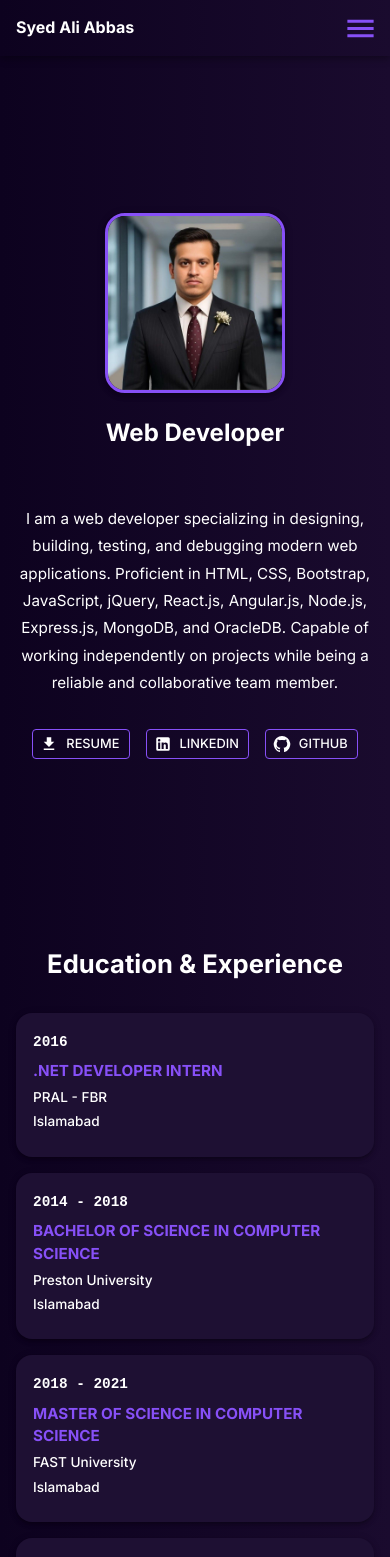
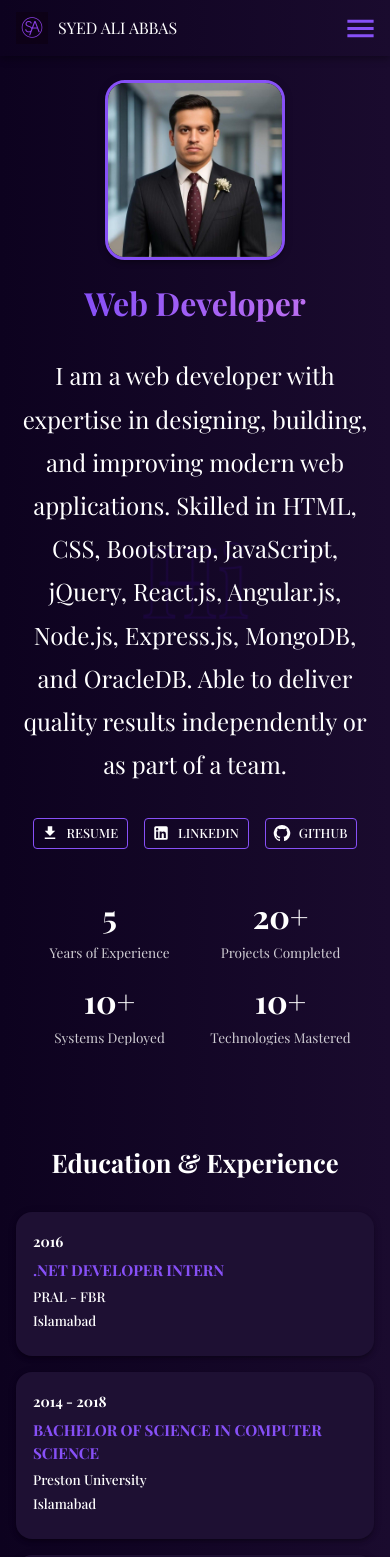
Before and after one commit to aliabbas512/sa-portfolio, a React app: page /#home in a window 390 px wide. Shown: the top 1557 px of the page. Built offline with nearby package versions, Linux system fonts and the light colour scheme.

Commit message:
home+footer+fontfamily update

```diff
--- a/public/index.html
+++ b/public/index.html
@@ -2,15 +2,15 @@
 <html lang="en">
 <head>
   <meta charset="UTF-8" />
-  <title>Portfolio</title>
+  <title>Syed Ali - Portfolio</title>
   <meta name="viewport" content="width=device-width, initial-scale=1.0" />
   <!-- Google Font: Inter -->
-  <link href="https://fonts.googleapis.com/css2?family=Inter:wght@400;500;600;700&display=swap" rel="stylesheet" />
+  <link href="https://fonts.googleapis.com/css2?family=Playfair+Display:wght@400;500;600;700&display=swap" rel="stylesheet" />
   <link rel="icon" type="image/png" href="/images/logo.png" />
   <style>
     body {
       margin: 0;
-      font-family: 'Inter', sans-serif;
+      font-Family: "'Playfair Display', serif";
       background-color: #0F172A;
       /* Dark theme background */
       color: #F8FAFC;
--- a/src/components/Header.tsx
+++ b/src/components/Header.tsx
@@ -11,6 +11,7 @@ import {
   ListItemButton,
   ListItemText,
   useMediaQuery,
+  Box
 } from "@mui/material";
 import MenuIcon from "@mui/icons-material/Menu";
 import { motion, Variants } from "framer-motion";
@@ -64,14 +65,28 @@ const Header = () => {
       }}
     >
       <MotionToolbar initial="hidden" animate="visible" variants={headerVariants}>
+        {/* Logo + Name */}
+        <Box sx={{ display: "flex", alignItems: "center", flexGrow: 1 }}>
+          <motion.img
+            src="/images/logo.png"
+            alt="Logo"
+            style={{
+              width: isMobile ? 32 : 42,
+              height: "auto",
+              marginRight: 10,
+              userSelect: "none",
+            }}
+            initial={{ opacity: 0, x: -30 }}
+            animate={{ opacity: 1, x: 0 }}
+            transition={{ duration: 0.35, delay: 0.05, ease: "easeOut" }}
+          />
           <MotionTypography
-          variant="h6"
+            variant="h1"
             sx={{
-            flexGrow: 1,
-            fontWeight: "bold",
               fontSize: isMobile ? "1rem" : "1.5rem",
               color: "#FFFFFF",
               userSelect: "none",
+              textTransform: "uppercase",
             }}
             initial={{ opacity: 0, x: -30 }}
             animate={{ opacity: 1, x: 0 }}
@@ -79,6 +94,7 @@ const Header = () => {
           >
             Syed Ali Abbas
           </MotionTypography>
+        </Box>
 
         {isMobile ? (
           <>
@@ -115,7 +131,7 @@ const Header = () => {
                       href={item.href}
                       onClick={() => setDrawerOpen(false)}
                       sx={{
-                        fontWeight: "bold",
+                        fontWeight: 500,
                         color: "#FFFFFF",
                         textTransform: "uppercase",
                         "&:hover": {
@@ -139,7 +155,7 @@ const Header = () => {
               href={item.href}
               sx={{
                 color: "#FFFFFF",
-                fontWeight: "bold",
+                fontWeight: 500,
                 position: "relative",
                 paddingBottom: "4px",
                 fontSize: "1rem",
--- a/src/pages/Contact.tsx
+++ b/src/pages/Contact.tsx
@@ -74,7 +74,6 @@ const Contact = () => {
               fontWeight: "bold",
               mb: { xs: 3, sm: 4 },
               fontSize: { xs: "1.8rem", sm: "2rem", md: "2.2rem" },
-              fontFamily: "'Inter', sans-serif",
             }}
             gutterBottom
           >
@@ -192,31 +191,93 @@ const Contact = () => {
           component="footer"
           sx={{
             mt: { xs: 6, sm: 8 },
-            py: { xs: 2, sm: 3 },
+            py: { xs: 3, sm: 4 },
             px: { xs: 2, sm: 4 },
-            textAlign: "center",
             backgroundColor: "#1E1033",
             color: "#FFFFFF",
             borderTop: "1px solid rgba(135, 80, 247, 0.4)",
             width: "100%",
           }}
         >
-          <Typography
-            variant="body2"
-            sx={{ fontSize: { xs: "0.85rem", sm: "0.95rem" } }}
+          {/* Logo + Copyright in one line */}
+          <Box
+            sx={{
+              display: "flex",
+              flexDirection: "row", // Keep side-by-side
+              alignItems: "center",
+              justifyContent: "center",
+              gap: 1.5,
+              mb: 2,
+              flexWrap: "wrap", // so it doesn't break on small screens
+            }}
           >
-            © {new Date().getFullYear()} Syed Ali Abbas.
-          </Typography>
+            <img
+              src="/images/logo.png"
+              alt="Logo"
+              style={{ height: 40, width: 40, borderRadius: "50%" }}
+            />
+            <Typography
+              variant="body2"
+              sx={{
+                fontSize: { xs: "1rem", sm: "1rem" },
+                whiteSpace: "nowrap", // Prevents line break between © and name
+              }}
+            >
+              © {new Date().getFullYear()} Syed Ali Abbas.
+            </Typography>
+          </Box>
+          {/* Links */}
+          <Box
+            sx={{
+              display: "flex",
+              gap: { xs: 2, sm: 3 },
+              flexWrap: "wrap",
+              justifyContent: "center",
+              mb: 2,
+            }}
+          >
+            <a
+              href="#home"
+              style={{ color: "#FFFFFF", textDecoration: "none" }}
+            >
+              Home
+            </a>
+            <a
+              href="#qualifications"
+              style={{ color: "#FFFFFF", textDecoration: "none" }}
+            >
+              Qualifications
+            </a>
+            <a
+              href="#skills"
+              style={{ color: "#FFFFFF", textDecoration: "none" }}
+            >
+              Skills
+            </a>
+            <a
+              href="#projects"
+              style={{ color: "#FFFFFF", textDecoration: "none" }}
+            >
+              Projects
+            </a>
+            <a
+              href="#contact"
+              style={{ color: "#FFFFFF", textDecoration: "none" }}
+            >
+              Contact
+            </a>
+          </Box>
+          {/* Contact Links */}
           <Typography
             variant="body2"
             sx={{
-              mt: 1,
               display: "flex",
               justifyContent: "center",
               alignItems: "center",
               gap: { xs: 1.5, sm: 2 },
               flexWrap: "wrap",
               fontSize: { xs: "0.85rem", sm: "0.95rem" },
+              textAlign: "center",
             }}
           >
             Let’s build something great together
--- a/src/pages/Home.tsx
+++ b/src/pages/Home.tsx
@@ -1,16 +1,10 @@
 import React from "react";
-import {
-  Typography,
-  Grid,
-  Avatar,
-  Button,
-  Box,
-  Stack,
-} from "@mui/material";
+import { Typography, Grid, Avatar, Button, Box, Stack } from "@mui/material";
 import LinkedInIcon from "@mui/icons-material/LinkedIn";
 import GitHubIcon from "@mui/icons-material/GitHub";
+import DownloadIcon from "@mui/icons-material/Download";
 import { motion } from "framer-motion";
-import DownloadIcon from "@mui/icons-material/Download";
+import { keyframes } from "@mui/system";
 
 const fadeInUp = {
   hidden: { opacity: 0, y: 30 },
@@ -18,29 +12,61 @@ const fadeInUp = {
 };
 const accentPurple = "rgb(135, 80, 247)";
 
+// Animated "Hi" keyframes
+const hiWave = keyframes`
+  0% { transform: translate(-50%, -50%) rotate(0deg) scale(1); }
+  50% { transform: translate(-50%, -50%) rotate(2deg) scale(1.05); }
+  100% { transform: translate(-50%, -50%) rotate(0deg) scale(1); }
+`;
+
 const Home: React.FC = () => {
   return (
     <Box
       id="home"
       sx={{
+        position: "relative", // for background Hi
         background: "linear-gradient(90deg, #0D021F 0%, #1A0B2E 100%)",
         color: "#FFFFFF",
         minHeight: "100vh",
-        pt: { xs: 4, sm: 5 },
-        pb: { xs: 2, sm: 3 },
+        py: { xs: 3, sm: 5 }, // reduced top padding for better alignment
         px: { xs: 2, sm: 4, md: 7 },
         display: "flex",
-        alignItems: "center",
+        flexDirection: "column",
+        justifyContent: "center",
+        overflow: "hidden",
       }}
     >
+      {/* Background Outlined "Hi" */}
+      <Box
+        sx={{
+          position: "absolute",
+          top: "50%",
+          left: "50%",
+          transform: "translate(-50%, -50%)",
+          fontSize: { xs: "6rem", md: "15rem" },
+          fontWeight: "bold",
+          color: "transparent", // No fill
+          WebkitTextStroke: "2px rgba(85, 0, 255, 0.1)", // Outline color
+          whiteSpace: "nowrap",
+          pointerEvents: "none",
+          zIndex: 0,
+          animation: `${hiWave} 6s ease-in-out infinite`,
+        }}
+      >
+        Hi
+      </Box>
+
+      {/* Main Grid for Avatar + About */}
       <Grid
         container
-        spacing={{ xs: 3, sm: 4 }}
+        spacing={{ xs: 4, md: 6 }}
         alignItems="center"
         justifyContent="center"
         sx={{
           maxWidth: "1200px",
           mx: "auto",
+          position: "relative",
+          zIndex: 1, // above the Hi
         }}
       >
         {/* Avatar Section */}
@@ -64,18 +90,21 @@ const Home: React.FC = () => {
                   },
                 }}
               />
-              <Box mt={{ xs: 3, sm: 4 }} textAlign="center">
               <Typography
-                  variant="h5"
-                  fontWeight="bold"
+                component="h1"
                 sx={{
-                    fontSize: { xs: "1.5rem", sm: "1.75rem", md: "2rem" },
-                    color: "#FFFFFF",
+                  mt: { xs: 3, sm: 4 },
+                  fontSize: { xs: "2rem", sm: "2.5rem", md: "3rem" },
+                  fontWeight: "bold",
+                  lineHeight: 1.2,
+                  background: "linear-gradient(90deg, #8750F7, #BC6FF1)",
+                  WebkitBackgroundClip: "text",
+                  WebkitTextFillColor: "transparent",
+                  textAlign: "center",
                 }}
               >
                 Web Developer
               </Typography>
-              </Box>
             </Box>
           </motion.div>
         </Grid>
@@ -86,8 +115,6 @@ const Home: React.FC = () => {
           xs={12}
           md={7}
           sx={{
-            ml: { xs: 0, md: 0 },
-            mt: { xs: 4, md: 0 },
             textAlign: { xs: "center", md: "left" },
           }}
         >
@@ -103,7 +130,6 @@ const Home: React.FC = () => {
               sx={{
                 display: { xs: "none", md: "block" },
                 fontSize: { md: "1.5rem", lg: "1.75rem" },
-                color: "#FFFFFF",
               }}
             >
               ABOUT ME
@@ -112,16 +138,13 @@ const Home: React.FC = () => {
               variant="body1"
               sx={{
                 lineHeight: 1.8,
-                fontSize: { xs: "0.95rem", sm: "1rem", md: "1.05rem" },
-                color: "#FFFFFF",
+                fontSize: { xs: "1.5rem", sm: "1.5rem", md: "1.05rem" },
               }}
             >
-              I am a web developer specializing in designing, building, testing,
-              and debugging modern web applications. Proficient in HTML, CSS,
-              Bootstrap, JavaScript, jQuery, React.js, Angular.js, Node.js,
-              Express.js, MongoDB, and OracleDB. Capable of working
-              independently on projects while being a reliable and collaborative
-              team member.
+              I am a web developer with expertise in designing, building, and improving
+              modern web applications. Skilled in HTML, CSS, Bootstrap, JavaScript, jQuery,
+              React.js, Angular.js, Node.js, Express.js, MongoDB, and OracleDB. Able to deliver
+              quality results independently or as part of a team.
             </Typography>
             <Stack
               direction="row"
@@ -159,7 +182,6 @@ const Home: React.FC = () => {
                     fontSize: { xs: "0.8rem", sm: "0.9rem" },
                     color: "#FFFFFF",
                     borderColor: accentPurple,
-                    backgroundColor: "transparent",
                     transition: "all 0.25s ease-in-out",
                     "&:hover": {
                       backgroundColor: "rgba(135, 80, 247, 0.15)",
@@ -176,6 +198,62 @@ const Home: React.FC = () => {
           </motion.div>
         </Grid>
       </Grid>
+      {/* Stats Section */}
+      <Box
+        sx={{
+          py: { xs: 3, md: 4 }, // slightly reduced for tighter alignment
+          px: { xs: 2, sm: 4, md: 7 },
+          mt: { xs: 3, md: 5 },
+          maxWidth: "1200px",
+          mx: "auto",
+          position: "relative",
+          zIndex: 1, // above background
+        }}
+      >
+        <Grid container spacing={2} justifyContent="center" alignItems="center">
+          {[
+            { value: "5", label: "Years of Experience" },
+            { value: "20+", label: "Projects Completed" },
+            { value: "10+", label: "Systems Deployed" },
+            // { value: "10+", label: "Technical Certifications" },
+            { value: "10+", label: "Technologies Mastered" },
+          ].map((stat, index) => (
+            <Grid item xs={6} md={3} key={index}>
+              <motion.div
+                initial={{ opacity: 0, y: 20 }}
+                whileInView={{ opacity: 1, y: 0 }}
+                transition={{ delay: index * 0.1, duration: 0.5 }}
+                viewport={{ once: true }}
+                style={{ textAlign: "center" }}
+              >
+                <Typography
+                  variant="h3"
+                  sx={{
+                    fontWeight: "bold",
+                    fontSize: { xs: "2rem", md: "2.5rem" },
+                    mb: 1,
+                  }}
+                >
+                  {stat.value}
+                </Typography>
+                <Typography
+                  sx={{
+                    fontSize: { xs: "0.85rem", md: "1rem" },
+                    color: "rgba(255,255,255,0.8)",
+                    lineHeight: 1.2,
+                    whiteSpace: "nowrap",
+                    overflow: "hidden",
+                    textOverflow: "ellipsis",
+                    display: "inline-block",
+                  }}
+                >
+                  {stat.label}
+                </Typography>
+              </motion.div>
+            </Grid>
+          ))}
+        </Grid>
+      </Box>
     </Box>
   );
 };
--- a/src/pages/Projects.tsx
+++ b/src/pages/Projects.tsx
@@ -46,7 +46,6 @@ const Projects: React.FC = () => {
           py: { xs: 3, sm: 4, md: 5 },
           px: { xs: 1, sm: 2, md: 3 },
           fontSize: { xs: "1.6rem", sm: "1.8rem", md: "2rem" },
-          fontFamily: "'Inter', sans-serif",
           color: "#FFFFFF",
         }}
         gutterBottom
@@ -94,7 +93,6 @@ const Projects: React.FC = () => {
                     sx={{
                       fontSize: { xs: "0.9rem", sm: "1rem" },
                       color: "#FFFFFF",
-                      fontFamily: "'Roboto Mono', monospace",
                     }}
                   >
                     {project.year}
@@ -106,7 +104,6 @@ const Projects: React.FC = () => {
                     sx={{
                       fontSize: { xs: "0.95rem", sm: "1.05rem" },
                       color: accentPurple,
-                      fontFamily: "'Inter', sans-serif",
                     }}
                   >
                     {project.title}
@@ -118,7 +115,6 @@ const Projects: React.FC = () => {
                     sx={{
                       fontSize: { xs: "0.85rem", sm: "0.95rem" },
                       color: "#FFFFFF",
-                      fontFamily: "'Inter', sans-serif",
                     }}
                   >
                     {project.company}
@@ -129,7 +125,6 @@ const Projects: React.FC = () => {
                     sx={{
                       fontSize: { xs: "0.85rem", sm: "0.95rem" },
                       color: "#FFFFFF",
-                      fontFamily: "'Inter', sans-serif",
                     }}
                   >
                     {project.location}
--- a/src/pages/Qualifications.tsx
+++ b/src/pages/Qualifications.tsx
@@ -46,7 +46,6 @@ const Qualifications: React.FC = () => {
           py: { xs: 3, sm: 4, md: 5 },
           px: { xs: 1, sm: 2, md: 3 },
           fontSize: { xs: "1.6rem", sm: "1.8rem", md: "2rem" },
-          fontFamily: "'Inter', sans-serif",
           color: "#FFFFFF", // Accent color
         }}
         gutterBottom
@@ -92,7 +91,6 @@ const Qualifications: React.FC = () => {
                     sx={{
                       fontSize: { xs: "0.9rem", sm: "1rem" },
                       color: "#FFFFFF",
-                      fontFamily: "'Roboto Mono', monospace",
                     }}
                   >
                     {item.year}
@@ -104,7 +102,6 @@ const Qualifications: React.FC = () => {
                     sx={{
                       fontSize: { xs: "0.95rem", sm: "1.05rem" },
                       color: accentPurple,
-                      fontFamily: "'Inter', sans-serif",
                     }}
                   >
                     {item.title}
@@ -116,7 +113,6 @@ const Qualifications: React.FC = () => {
                     sx={{
                       fontSize: { xs: "0.85rem", sm: "0.95rem" },
                       color: "#FFFFFF",
-                      fontFamily: "'Inter', sans-serif",
                     }}
                   >
                     {item.company}
@@ -127,7 +123,6 @@ const Qualifications: React.FC = () => {
                     sx={{
                       fontSize: { xs: "0.85rem", sm: "0.95rem" },
                       color: "#FFFFFF",
-                      fontFamily: "'Inter', sans-serif",
                     }}
                   >
                     {item.location}
--- a/src/pages/Skills.tsx
+++ b/src/pages/Skills.tsx
@@ -71,7 +71,6 @@ const Skills: React.FC = () => {
         sx={{
           py: { xs: 3, sm: 4, md: 5 },
           fontSize: { xs: "1.6rem", sm: "1.8rem", md: "2rem" },
-          fontFamily: "'Inter', sans-serif",
           color: "#FFFFFF",
         }}
         gutterBottom
@@ -102,7 +101,6 @@ const Skills: React.FC = () => {
                 sx={{
                   fontSize: { xs: "0.9rem", sm: "1rem", md: "1.05rem" },
                   fontWeight: 500,
-                  fontFamily: "'Inter', sans-serif",
                   color: "#FFFFFF",
                 }}
               >
```
Also changed, not shown: src/App.tsx (+2 -6 lines). Lines whose indentation alone changed are shown as unchanged.
